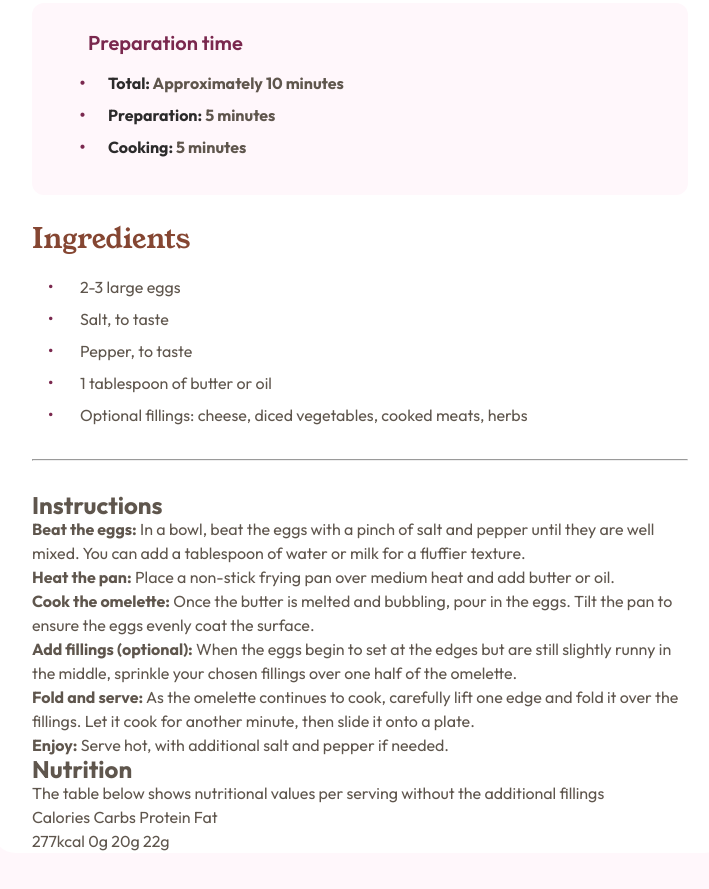
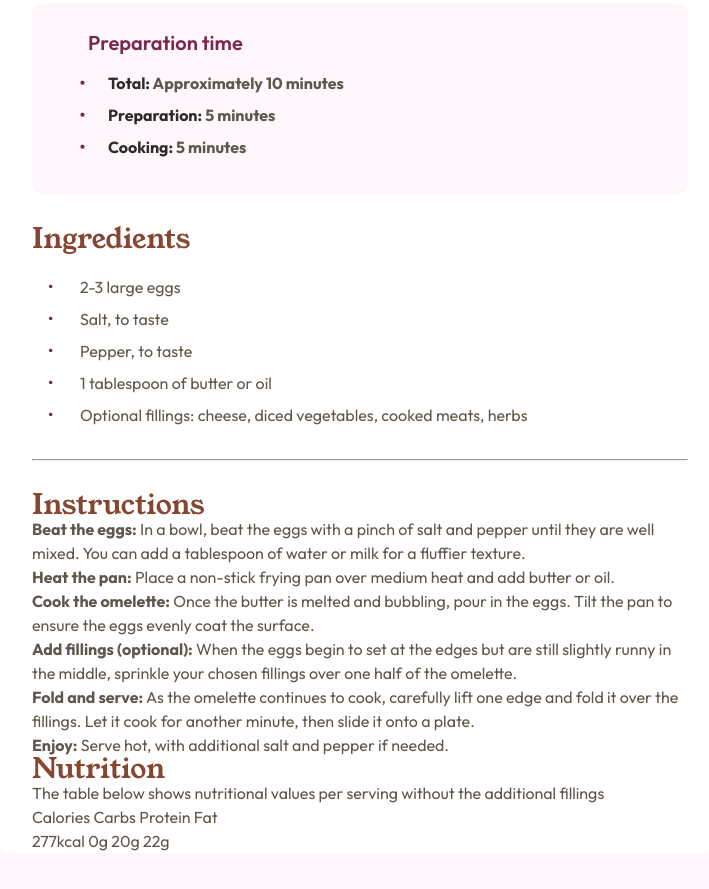
Before and after one commit to Goat214/Omlet-retsepti, a plain HTML site: page index.html in a window 1280 px wide. Shown: the part 634-1523 px from the top of the page, without its empty margins (280-989 px from the left). Drawn offline with Linux system fonts and the light colour scheme.

Commit message:
heading uzgartirildi

```diff
--- a/css/style.css
+++ b/css/style.css
@@ -126,10 +126,7 @@ body {
 }
 
 .section-Ingredients__heading {
-    font-family: "Young Serif";
-    font-weight: 400;
-    font-size: 28px;
-    color: #854632;
+
     margin-bottom: 24px;
 }
 .section-Ingredients__info li::marker {
@@ -151,3 +148,13 @@ body {
     color: #E3DDD7;
     margin-bottom: 32px;
 }
+
+.section-Instructions__heading {
+
+}
+.smilar-heading {
+    font-family: "Young Serif";
+    font-weight: 400;
+    font-size: 28px;
+    color: #854632;
+}
--- a/index.html
+++ b/index.html
@@ -40,7 +40,7 @@
         </section>
 
         <section class="section-Ingredients">
-          <h2 class="section-Ingredients__heading">Ingredients</h2>
+          <h2 class="section-Ingredients__heading smilar-heading">Ingredients</h2>
           <ul class="section-Ingredients__info">
             <li>2-3 large eggs</li>
             <li>Salt, to taste</li>
@@ -53,7 +53,7 @@
         </section>
         <hr class="first-hr">
         <section class="section-Instructions">
-          <h2 class="section-Instructions__heading">Instructions</h2>
+          <h2 class="section-Instructions__heading smilar-heading">Instructions</h2>
           <ol class="section-Instructions__ol">
             <li>
               <strong>Beat the eggs:</strong> In a bowl, beat the eggs with a
@@ -87,7 +87,7 @@
         </section>
 
         <section class="section-Nutrition">
-          <h2 class="section-Nutrition__heading">Nutrition</h2>
+          <h2 class="section-Nutrition__heading smilar-heading">Nutrition</h2>
           <p class="section-Nutrition__info">
             The table below shows nutritional values per serving without the
             additional fillings
```
